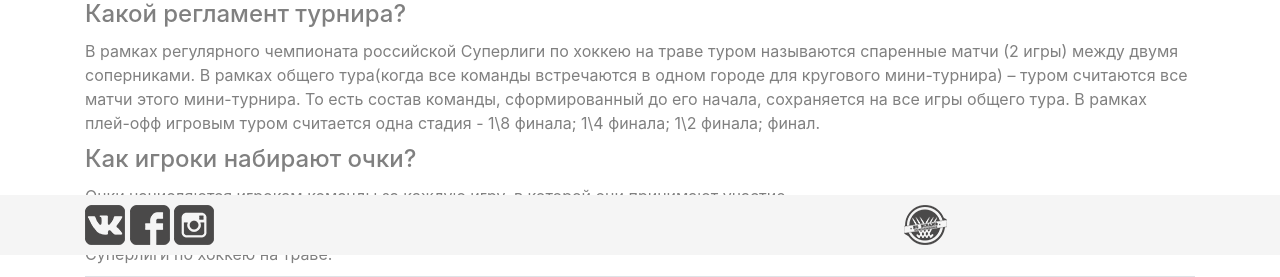
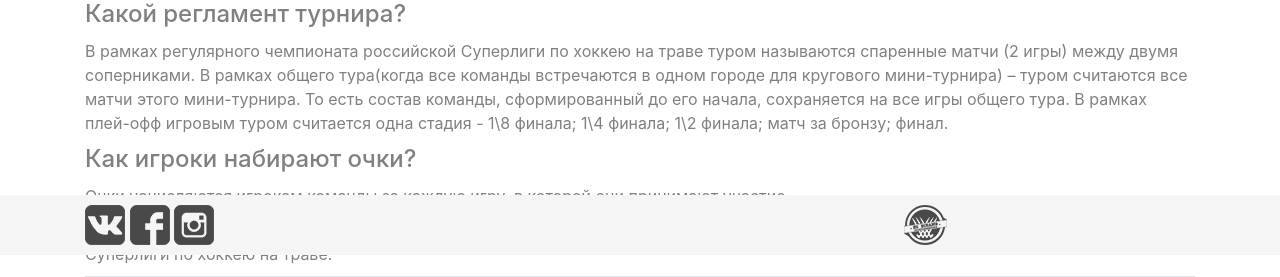
Before and after one commit to jjoskey/fantasy_hockey_deploy, a Django app: page /rules/ in a window 1280 px wide. Shown: the part 545-822 px from the top of the page. Run offline with Django 3.2, Linux system fonts and the light colour scheme; parts of the project's set-up code (start-up, migrations or seed data) failed here and were passed over; some libraries are stand-ins or nearby versions.

Commit message:
add bronze match to rules

```diff
--- a/app/templates/rules.html
+++ b/app/templates/rules.html
@@ -51,7 +51,7 @@
     <p>В рамках регулярного чемпионата российской Суперлиги по хоккею на траве туром называются спаренные матчи (2 игры) между двумя соперниками.
     В рамках общего тура(когда все команды встречаются в одном городе для кругового мини-турнира) – туром считаются все матчи этого мини-турнира.
     То есть состав команды, сформированный до его начала, сохраняется на все игры общего тура.
-    В рамках плей-офф игровым туром считается одна стадия - 1\8 финала; 1\4 финала; 1\2 финала; финал.
+    В рамках плей-офф игровым туром считается одна стадия - 1\8 финала; 1\4 финала; 1\2 финала; матч за бронзу; финал.
     </p>
     <h4>Как игроки набирают очки?</h4>
     <p>Очки начисляются игрокам команды за каждую игру, в которой они принимают участие.</p>
```
